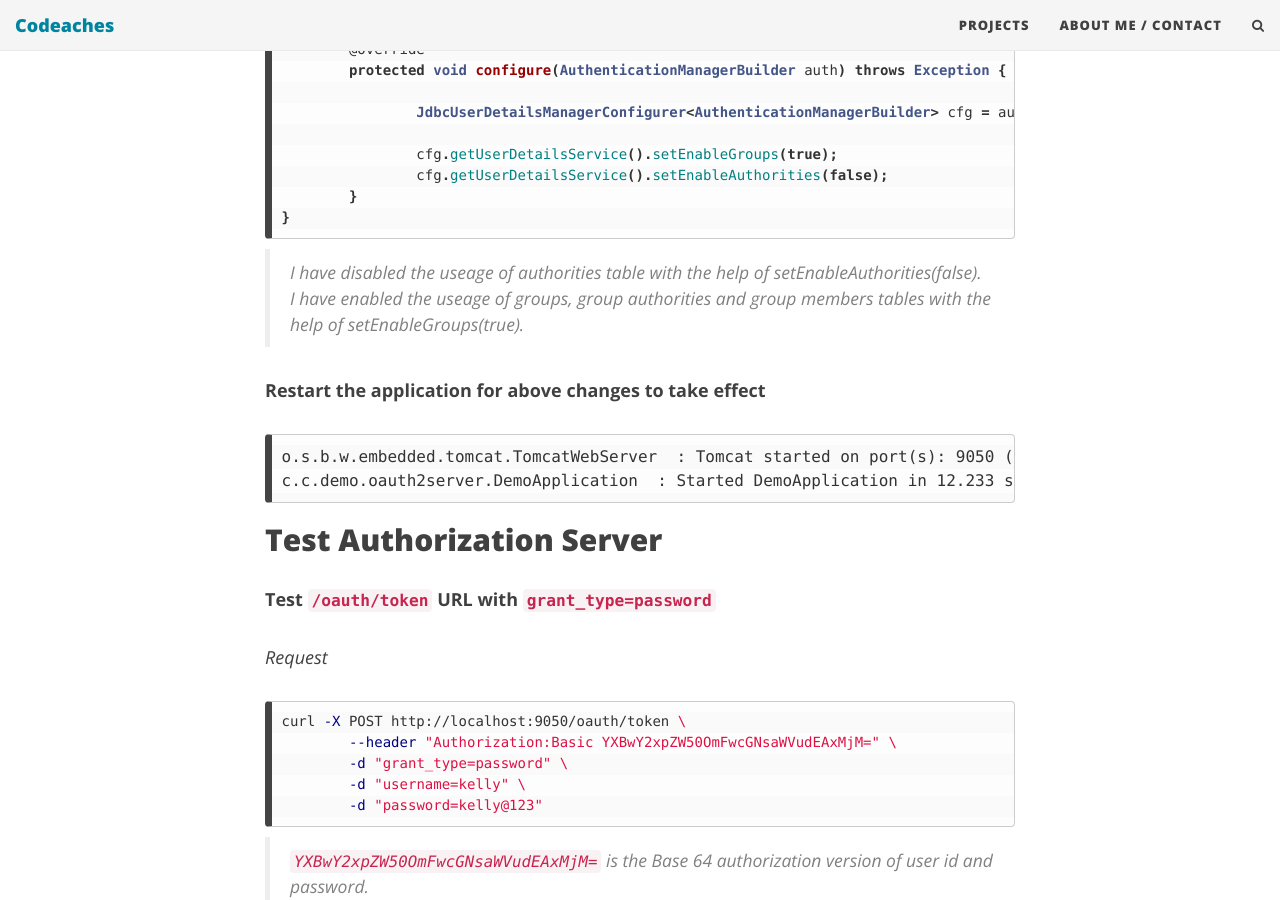
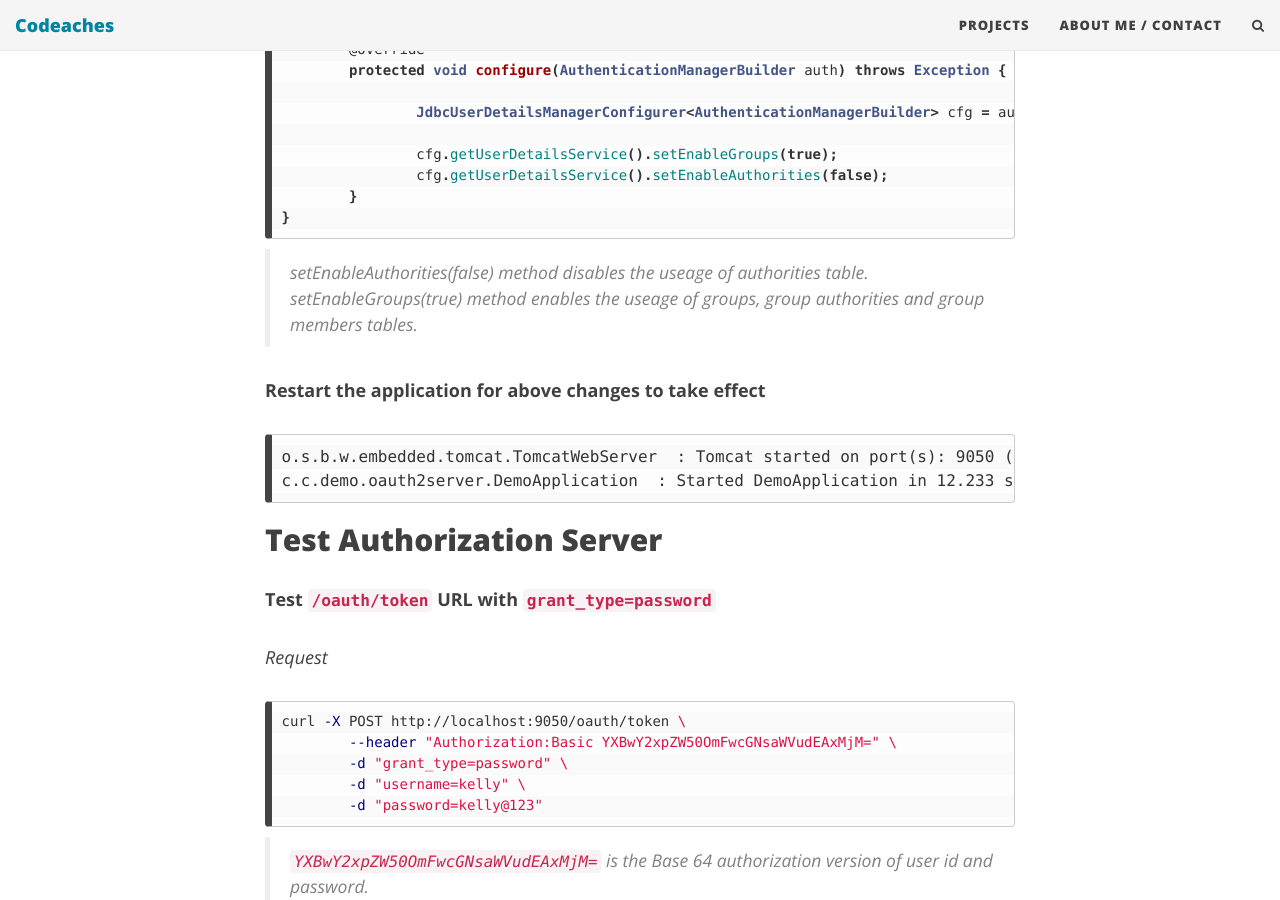
Before and after one commit to codeaches/codeaches.github.io, a Jekyll site: the page built from _posts/2018-12-20-Spring Boot-OAuth2 and Resource Server setup.md, in a window 1280 px wide and 900 px high, scrolled down 8577 px. Built offline with Jekyll 4.4.1, drawn with Linux system fonts in a browser that asks for light colours; nearby versions of some CDN libraries; comment, search, counter and statistics services are not loaded.

Commit message:
no message

````diff
--- a/_posts/2018-12-20-Spring Boot-OAuth2 and Resource Server setup.md
+++ b/_posts/2018-12-20-Spring Boot-OAuth2 and Resource Server setup.md
@@ -328,8 +328,8 @@ public class UserSecurityConfig extends WebSecurityConfigurerAdapter {
 	}
 }
 ```
-> I have disabled the useage of authorities table with the help of setEnableAuthorities(false).
-> I have enabled the useage of groups, group authorities and group members tables with the help of setEnableGroups(true).
+> setEnableAuthorities(false) method disables the useage of authorities table.
+> setEnableGroups(true) method enables the useage of groups, group authorities and group members tables.
 
 **Restart the application for above changes to take effect**
 
````
